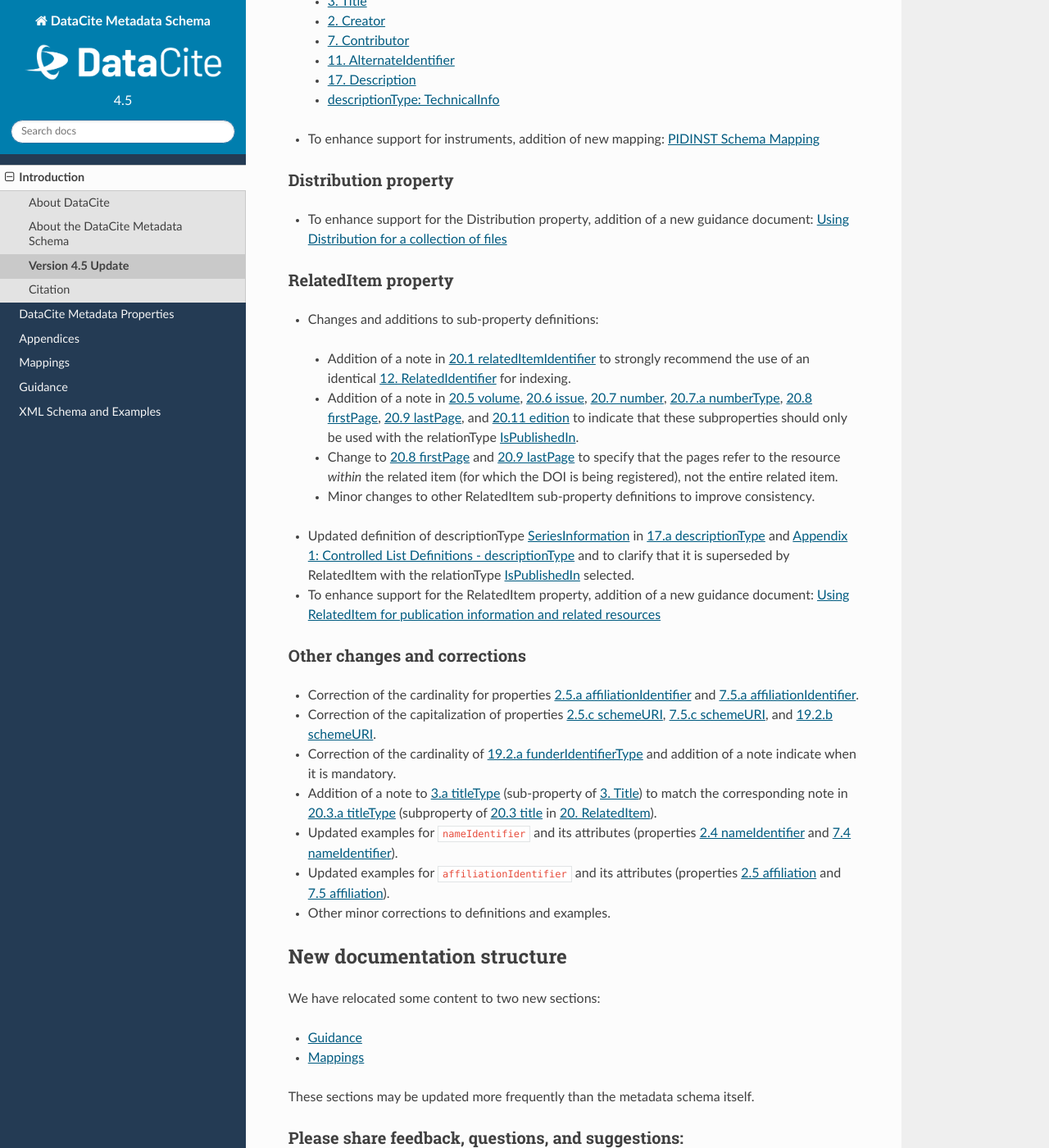
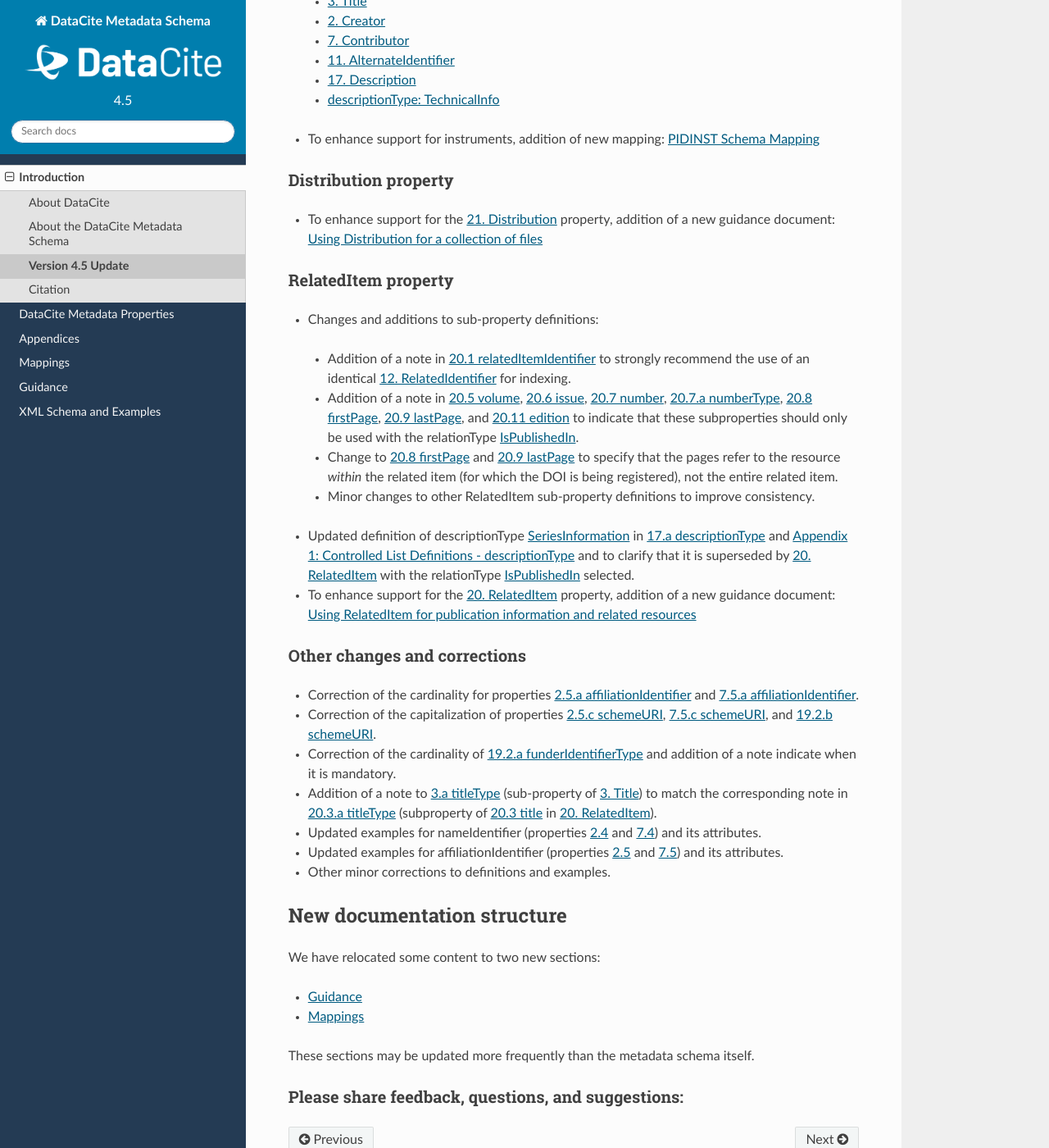
Before and after one commit to datacite/schema-docs, a Sphinx documentation site: the page built from docs/introduction/version_update.rst, in a window 1280 px wide and 1400 px high, scrolled down 1819 px. Shown: the whole window at 82% size. Built offline with Sphinx 7.4.7 and the Read the Docs theme 2.0.0, drawn with Linux system fonts in a browser that asks for light colours; comment, search, counter and statistics services are not loaded; some of the changed text lies outside the part shown.

Commit message:
proofreading edits: version 4.5 update

```diff
--- a/docs/introduction/version_update.rst
+++ b/docs/introduction/version_update.rst
@@ -72,7 +72,7 @@ Support for instruments
 Distribution property
 ~~~~~~~~~~~~~~~~~~~~~~~~~~~~~~~~~~~~~~
 
-* To enhance support for the Distribution property, addition of a new guidance document: :doc:`/guidance/distribution`
+* To enhance support for the :ref:`21` property, addition of a new guidance document: :doc:`/guidance/distribution`
 
 RelatedItem property
 ~~~~~~~~~~~~~~~~~~~~~~~~~~~~~~~~~~~~~~
@@ -84,8 +84,8 @@ RelatedItem property
  * Change to :ref:`20.8` and :ref:`20.9` to specify that the pages refer to the resource *within* the related item (for which the DOI is being registered), not the entire related item.
  * Minor changes to other RelatedItem sub-property definitions to improve consistency.
 
-* Updated definition of descriptionType :ref:`SeriesInformation` in :ref:`17.a` and :doc:`Appendix 1: Controlled List Definitions - descriptionType </appendices/appendix_1/descriptionType>` and  to clarify that it is superseded by RelatedItem with the relationType :ref:`IsPublishedIn` selected.
-* To enhance support for the RelatedItem property, addition of a new guidance document: :doc:`/guidance/related_item_guide`
+* Updated definition of descriptionType :ref:`SeriesInformation` in :ref:`17.a` and :doc:`Appendix 1: Controlled List Definitions - descriptionType </appendices/appendix_1/descriptionType>` and  to clarify that it is superseded by :ref:`20` with the relationType :ref:`IsPublishedIn` selected.
+* To enhance support for the :ref:`20` property, addition of a new guidance document: :doc:`/guidance/related_item_guide`
 
 Other changes and corrections
 ~~~~~~~~~~~~~~~~~~~~~~~~~~~~~~~~~~~~~~
@@ -94,8 +94,8 @@ Other changes and corrections
 * Correction of the capitalization of properties :ref:`2.5.c`, :ref:`7.5.c`, and :ref:`19.2.b`.
 * Correction of the cardinality of :ref:`19.2.a` and addition of a note indicate when it is mandatory.
 * Addition of a note to :ref:`3.a` (sub-property of :ref:`3`) to match the corresponding note in :ref:`20.3.a` (subproperty of :ref:`20.3` in :ref:`20`).
-* Updated examples for ``nameIdentifier`` and its attributes (properties :ref:`2.4` and :ref:`7.4`).
-* Updated examples for ``affiliationIdentifier`` and its attributes (properties :ref:`2.5` and :ref:`7.5`).
+* Updated examples for nameIdentifier (properties :ref:`2.4 <2.4>` and :ref:`7.4 <7.4>`) and its attributes.
+* Updated examples for affiliationIdentifier (properties :ref:`2.5 <2.5>` and :ref:`7.5 <7.5>`) and its attributes.
 * Other minor corrections to definitions and examples.
 
 
```
Also changed, not shown: other parts of docs/introduction/version_update.rst (+1 -1 lines).
